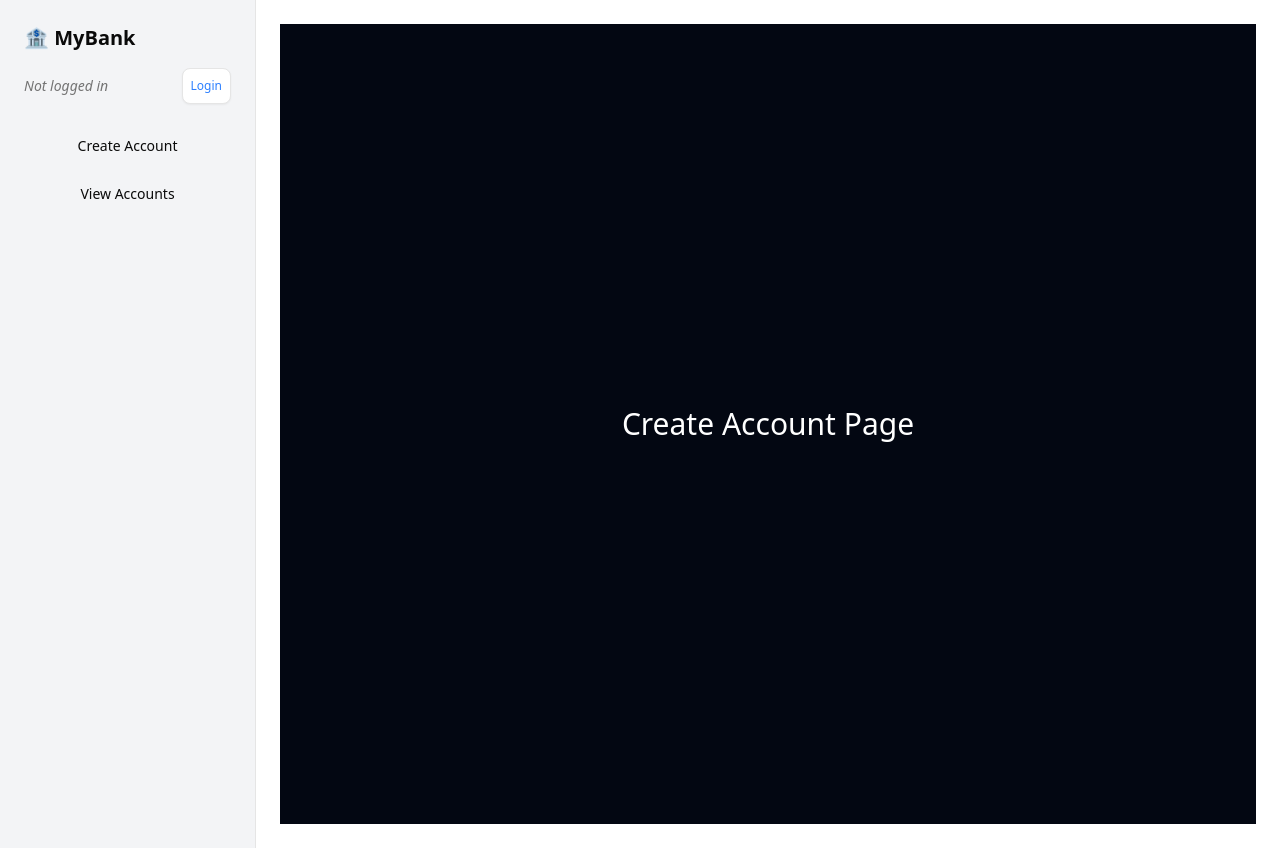
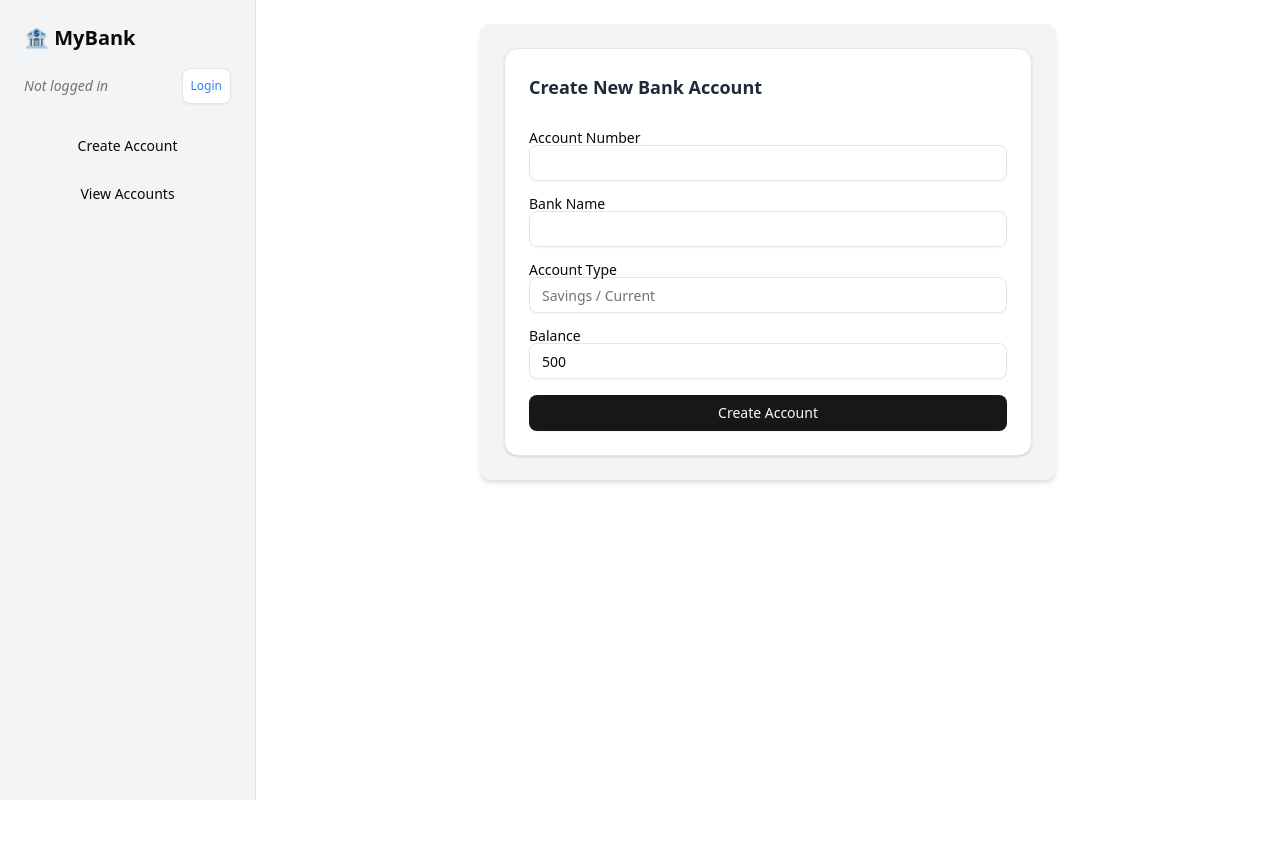
Before and after one commit to Somaraju080102/banking-api-frontend, a React (Vite) app: page /bank/createaccount in a window 1280 px wide. After the commit the page ends 800 px from the top, so only its background shows below. Built offline with nearby package versions, Linux system fonts and the light colour scheme.

Commit message:
Designed Create Account Component

```diff
--- a/src/ProfilePage/CreateAccountComponent.jsx
+++ b/src/ProfilePage/CreateAccountComponent.jsx
@@ -1,10 +1,117 @@
+import { Button } from '@/components/ui/button';
+import { Card, CardContent, CardHeader, CardTitle } from '@/components/ui/card';
+import { Input } from '@/components/ui/input';
+import { Label } from '@/components/ui/label';
+import axios from 'axios';
+import { useFormik } from 'formik';
+import * as Yup from 'yup';
 
 export default function CreateAccountComponent() {
-    console.log("CreateAccountComponent rendered");
 
-    return(
-    <div className="bg-gray-950 min-h-screen flex items-center justify-center">
-        <h1 className="text-white text-3xl">Create Account Page</h1>
+    const token = localStorage.getItem('token');
+    if(token){
+        axios.defaults.headers.common['Authorization'] = `Bearer ${token}`;
+
+    }
+
+  const formik = useFormik({
+    initialValues: {
+      accountNumber: '',
+      bankName: '',
+      accountType: '',
+      balance: '500', // Default balance set to 500
+    },
+    validationSchema: Yup.object({
+      accountNumber: Yup.string().required('Account number is required'),
+      bankName: Yup.string().required('Bank name is required'),
+      accountType: Yup.string().required('Account type is required'),
+      balance: Yup.number().required('Balance is required').min(500, 'Minimum balance must be ₹500'),
+    }),
+    onSubmit: async (values) => {
+      console.log('Account data:', values);
+      try{
+        const response=await axios.post("http://localhost:8080/api/accounts", values)
+      }
+        catch (error) {
+            console.error('Error creating account:', error);
+            alert('Failed to create account. Please try again.');
+        }
+
+    },
+  });
+
+  return (
+    <div className="p-6 w-full max-w-xl mx-auto bg-gray-100 dark:bg-gray-900 rounded-lg shadow-md">
+      <Card className="bg-white dark:bg-gray-800">
+        <CardHeader>
+          <CardTitle className="text-lg text-gray-800 dark:text-white">Create New Bank Account</CardTitle>
+        </CardHeader>
+        <CardContent>
+          <form onSubmit={formik.handleSubmit} className="space-y-4">
+            <div>
+              <Label htmlFor="accountNumber">Account Number</Label>
+              <Input
+                id="accountNumber"
+                name="accountNumber"
+                value={formik.values.accountNumber}
+                onChange={formik.handleChange}
+                onBlur={formik.handleBlur}
+              />
+              {formik.touched.accountNumber && formik.errors.accountNumber && (
+                <p className="text-red-500 text-xs">{formik.errors.accountNumber}</p>
+              )}
+            </div>
+
+            <div>
+              <Label htmlFor="bankName">Bank Name</Label>
+              <Input
+                id="bankName"
+                name="bankName"
+                value={formik.values.bankName}
+                onChange={formik.handleChange}
+                onBlur={formik.handleBlur}
+              />
+              {formik.touched.bankName && formik.errors.bankName && (
+                <p className="text-red-500 text-xs">{formik.errors.bankName}</p>
+              )}
+            </div>
+
+            <div>
+              <Label htmlFor="accountType">Account Type</Label>
+              <Input
+                id="accountType"
+                name="accountType"
+                value={formik.values.accountType}
+                onChange={formik.handleChange}
+                onBlur={formik.handleBlur}
+                placeholder="Savings / Current"
+              />
+              {formik.touched.accountType && formik.errors.accountType && (
+                <p className="text-red-500 text-xs">{formik.errors.accountType}</p>
+              )}
+            </div>
+
+            <div>
+              <Label htmlFor="balance">Balance</Label>
+              <Input
+                id="balance"
+                name="balance"
+                type="number"
+                value={formik.values.balance}
+                onChange={formik.handleChange}
+                onBlur={formik.handleBlur}
+              />
+              {formik.touched.balance && formik.errors.balance && (
+                <p className="text-red-500 text-xs">{formik.errors.balance}</p>
+              )}
+            </div>
+
+            <Button type="submit" className="w-full">
+              Create Account
+            </Button>
+          </form>
+        </CardContent>
+      </Card>
     </div>
-    )
+  );
 }
```
